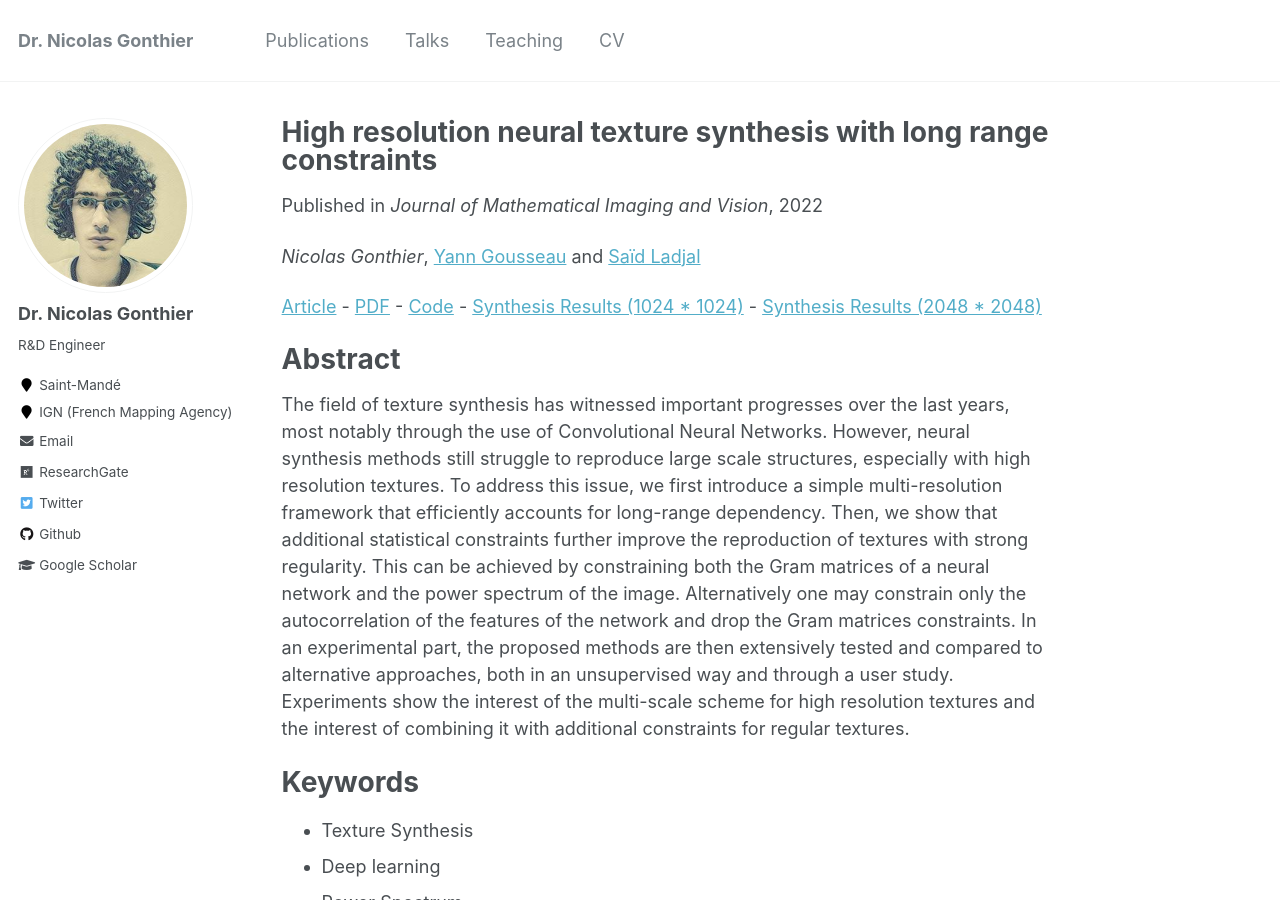
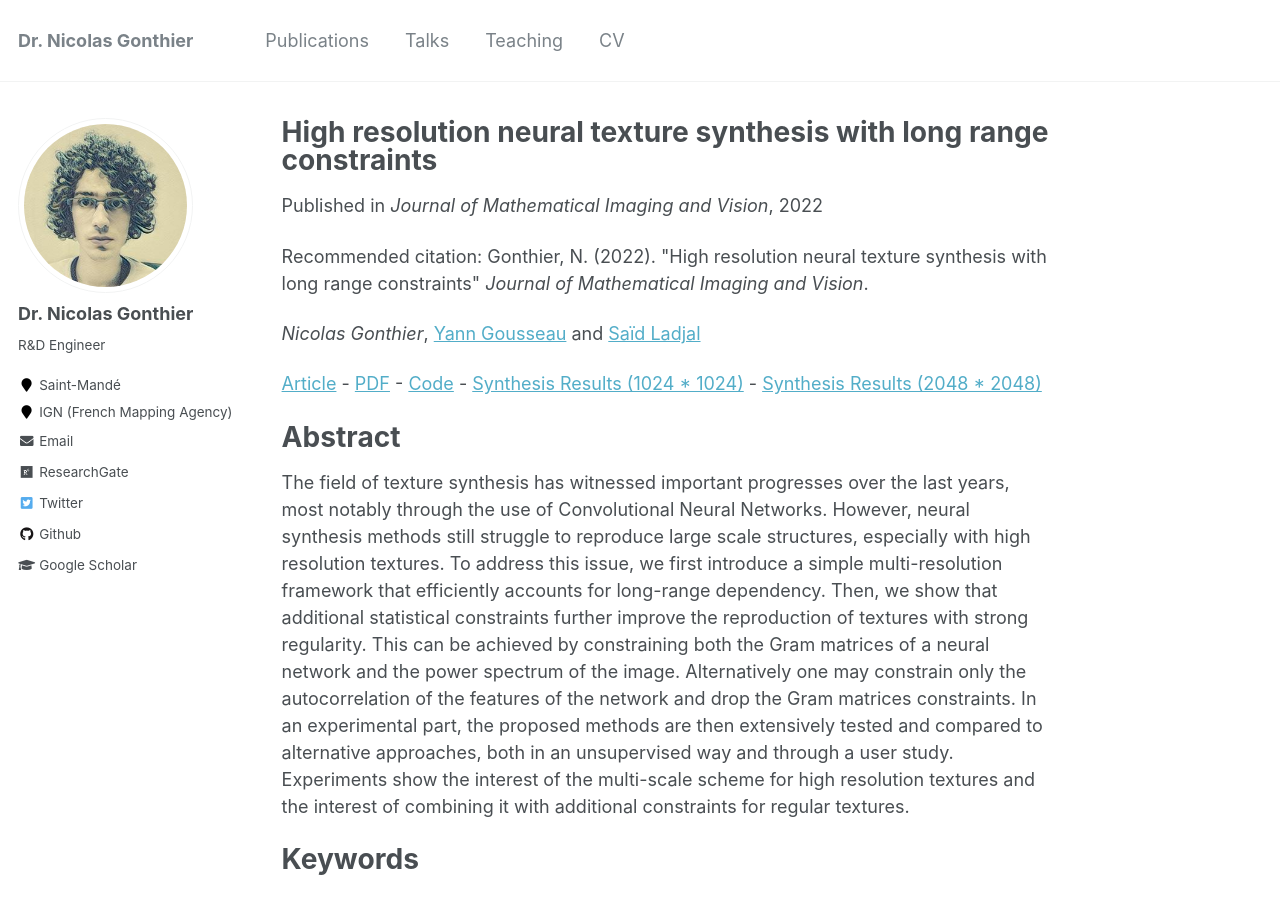
Before and after one commit to ngonthier/ngonthier.github.io, a Jekyll site: the page built from _publications/2020-08-01-Texture.md, in a window 1280 px wide and 900 px high. Built offline with Jekyll 4.4.1, drawn with Linux system fonts in a browser that asks for light colours; part of the change alters nothing that is shown.

Commit message:
Update 2020-08-01-Texture.md

```diff
--- a/_publications/2020-08-01-Texture.md
+++ b/_publications/2020-08-01-Texture.md
@@ -6,7 +6,7 @@ excerpt: 'This paper is about texture synthesis with CNN, we proposed a Multisca
 date: 2022-04-01
 venue: 'Journal of Mathematical Imaging and Vision'
 #paperurl: 'https://link.springer.com/article/10.1007/s10851-022-01078-y'
-#citation: 'Gonthier, N. (2022). &quot;High resolution neural texture synthesis with long range constraints&quot; <i>Journal of Mathematical Imaging and Vision</i>.'
+citation: 'Gonthier, N. (2022). &quot;High resolution neural texture synthesis with long range constraints&quot; <i>Journal of Mathematical Imaging and Vision</i>.'
 ---
 
 *Nicolas Gonthier*, [Yann Gousseau](https://gousseau.wp.imt.fr/) and [Saïd Ladjal](https://perso.telecom-paristech.fr/ladjal/)
```
